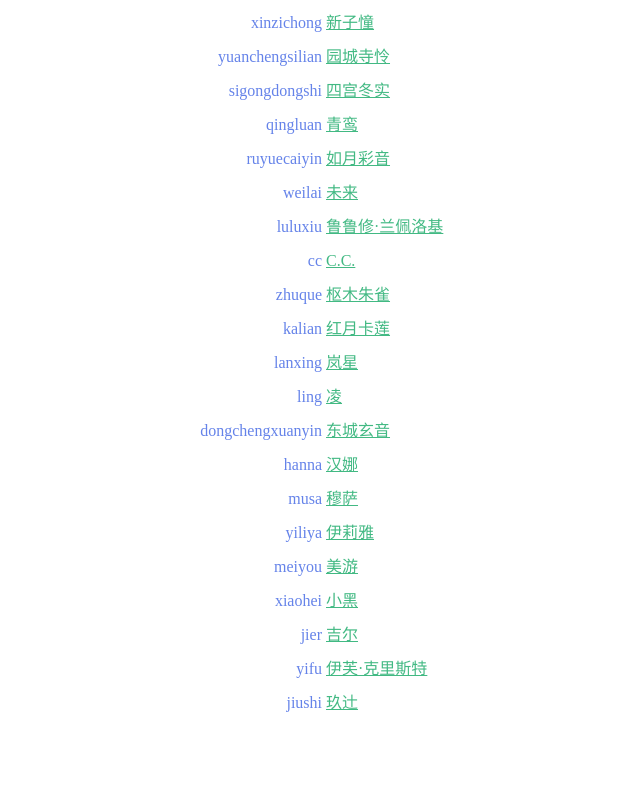
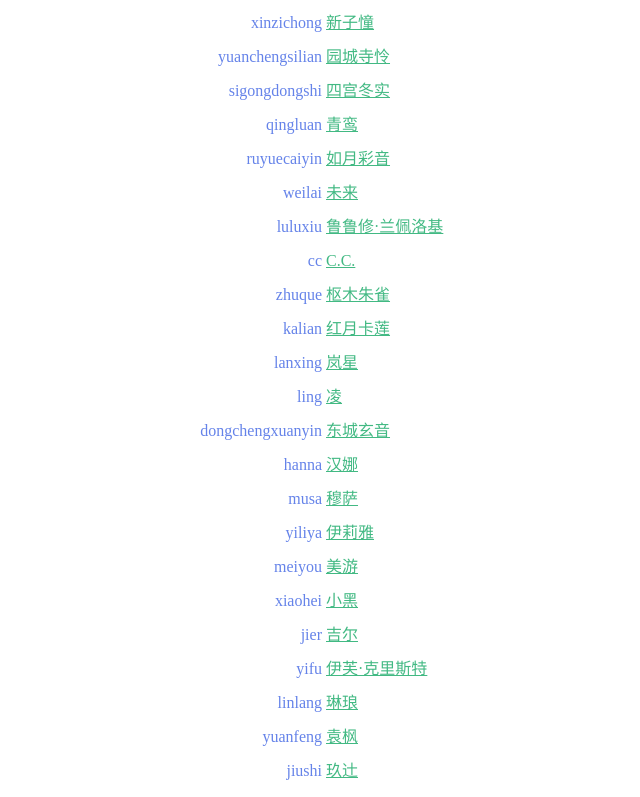
Before and after one commit to chen310/tenhou-se, a plain HTML site: page index.html in a window 1280 px wide. Shown: the part 2398-3195 px from the top of the page, without its empty margins (316-956 px from the left). Before the commit the page ends 3127 px from the top, so only its background shows below. Drawn offline with Linux system fonts and the light colour scheme.

Commit message:
新增角色 琳琅, 袁枫

```diff
--- /dev/null
+++ b/character/linlang/se.json
@@ -0,0 +1 @@
+{"ver": 1.0, "se": {"3": {"url": "https://chen310.github.io/tenhou-se/audio/countdown5.mp3"}, "8": {"url": "https://chen310.github.io/tenhou-se/audio/btn_appear.mp3"}, "9": {"url": "https://chen310.github.io/tenhou-se/audio/new_dora.mp3"}, "11": {"url": "https://chen310.github.io/tenhou-se/audio/hule_fan_out.mp3"}, "25": {"url": "https://chen310.github.io/tenhou-se/character/linlang/act_pon.mp3"}, "26": {"url": "https://chen310.github.io/tenhou-se/character/linlang/act_pon.mp3"}, "27": {"url": "https://chen310.github.io/tenhou-se/character/linlang/act_kan.mp3"}, "28": {"url": "https://chen310.github.io/tenhou-se/character/linlang/act_kan.mp3"}, "29": {"url": "https://chen310.github.io/tenhou-se/character/linlang/act_chi.mp3"}, "30": {"url": "https://chen310.github.io/tenhou-se/character/linlang/act_chi.mp3"}, "31": {"url": "https://chen310.github.io/tenhou-se/character/linlang/act_rich.mp3"}, "32": {"url": "https://chen310.github.io/tenhou-se/character/linlang/act_rich.mp3"}, "33": {"url": "https://chen310.github.io/tenhou-se/character/linlang/act_ron.mp3"}, "34": {"url": "https://chen310.github.io/tenhou-se/character/linlang/act_ron.mp3"}, "35": {"url": "https://chen310.github.io/tenhou-se/character/linlang/act_tumo.mp3"}, "36": {"url": "https://chen310.github.io/tenhou-se/character/linlang/act_tumo.mp3"}, "40": {"url": "https://chen310.github.io/tenhou-se/audio/winlose.mp3"}, "41": {"url": "https://chen310.github.io/tenhou-se/audio/yakuman.mp3"}}}
--- /dev/null
+++ b/character/yuanfeng/se.json
@@ -0,0 +1 @@
+{"ver": 1.0, "se": {"3": {"url": "https://chen310.github.io/tenhou-se/audio/countdown5.mp3"}, "8": {"url": "https://chen310.github.io/tenhou-se/audio/btn_appear.mp3"}, "9": {"url": "https://chen310.github.io/tenhou-se/audio/new_dora.mp3"}, "11": {"url": "https://chen310.github.io/tenhou-se/audio/hule_fan_out.mp3"}, "25": {"url": "https://chen310.github.io/tenhou-se/character/yuanfeng/act_pon.mp3"}, "26": {"url": "https://chen310.github.io/tenhou-se/character/yuanfeng/act_pon.mp3"}, "27": {"url": "https://chen310.github.io/tenhou-se/character/yuanfeng/act_kan.mp3"}, "28": {"url": "https://chen310.github.io/tenhou-se/character/yuanfeng/act_kan.mp3"}, "29": {"url": "https://chen310.github.io/tenhou-se/character/yuanfeng/act_chi.mp3"}, "30": {"url": "https://chen310.github.io/tenhou-se/character/yuanfeng/act_chi.mp3"}, "31": {"url": "https://chen310.github.io/tenhou-se/character/yuanfeng/act_rich.mp3"}, "32": {"url": "https://chen310.github.io/tenhou-se/character/yuanfeng/act_rich.mp3"}, "33": {"url": "https://chen310.github.io/tenhou-se/character/yuanfeng/act_ron.mp3"}, "34": {"url": "https://chen310.github.io/tenhou-se/character/yuanfeng/act_ron.mp3"}, "35": {"url": "https://chen310.github.io/tenhou-se/character/yuanfeng/act_tumo.mp3"}, "36": {"url": "https://chen310.github.io/tenhou-se/character/yuanfeng/act_tumo.mp3"}, "40": {"url": "https://chen310.github.io/tenhou-se/audio/winlose.mp3"}, "41": {"url": "https://chen310.github.io/tenhou-se/audio/yakuman.mp3"}}}
--- a/index.html
+++ b/index.html
@@ -347,6 +347,14 @@
       <td class="selink"><a href="./character/yifu/se.json" target="_blank">伊芙·克里斯特</a></td>
     </tr>
     <tr>
+      <td class="character">linlang</td>
+      <td class="selink"><a href="./character/linlang/se.json" target="_blank">琳琅</a></td>
+    </tr>
+    <tr>
+      <td class="character">yuanfeng</td>
+      <td class="selink"><a href="./character/yuanfeng/se.json" target="_blank">袁枫</a></td>
+    </tr>
+    <tr>
       <td class="character">jiushi</td>
       <td class="selink"><a href="./character/jiushi/se.json" target="_blank">玖辻</a></td>
     </tr>
```
Also changed, not shown: 12 other files.
